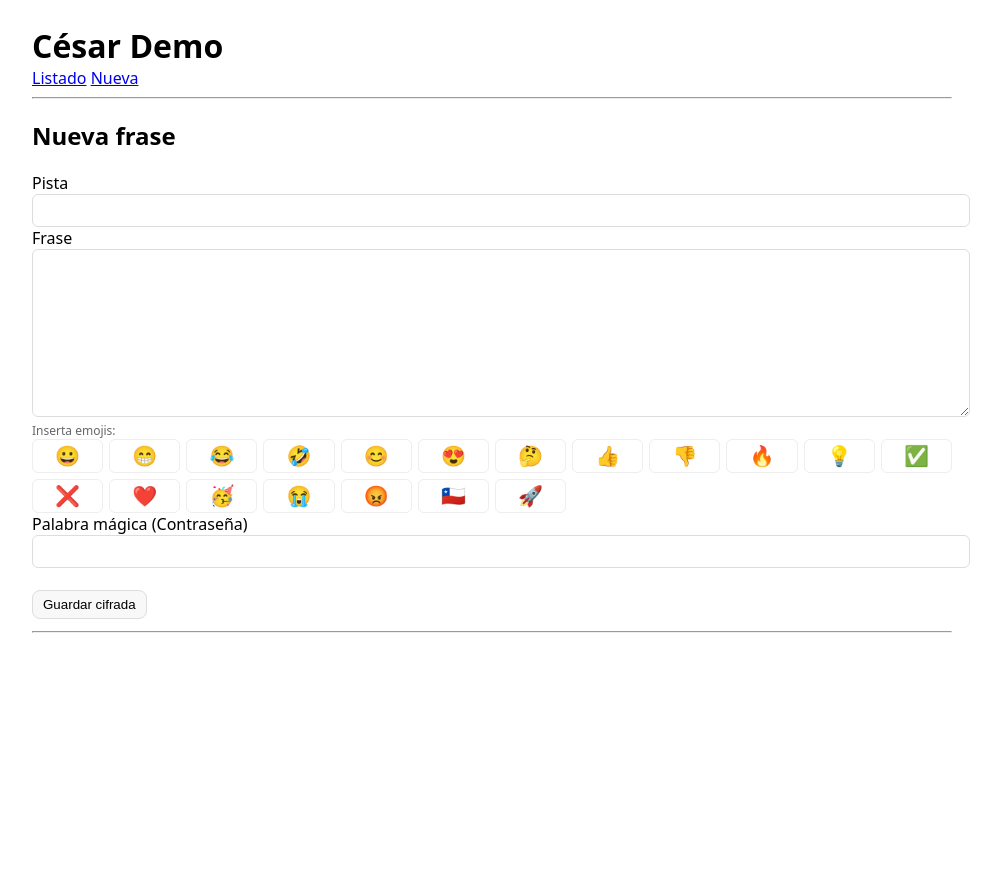
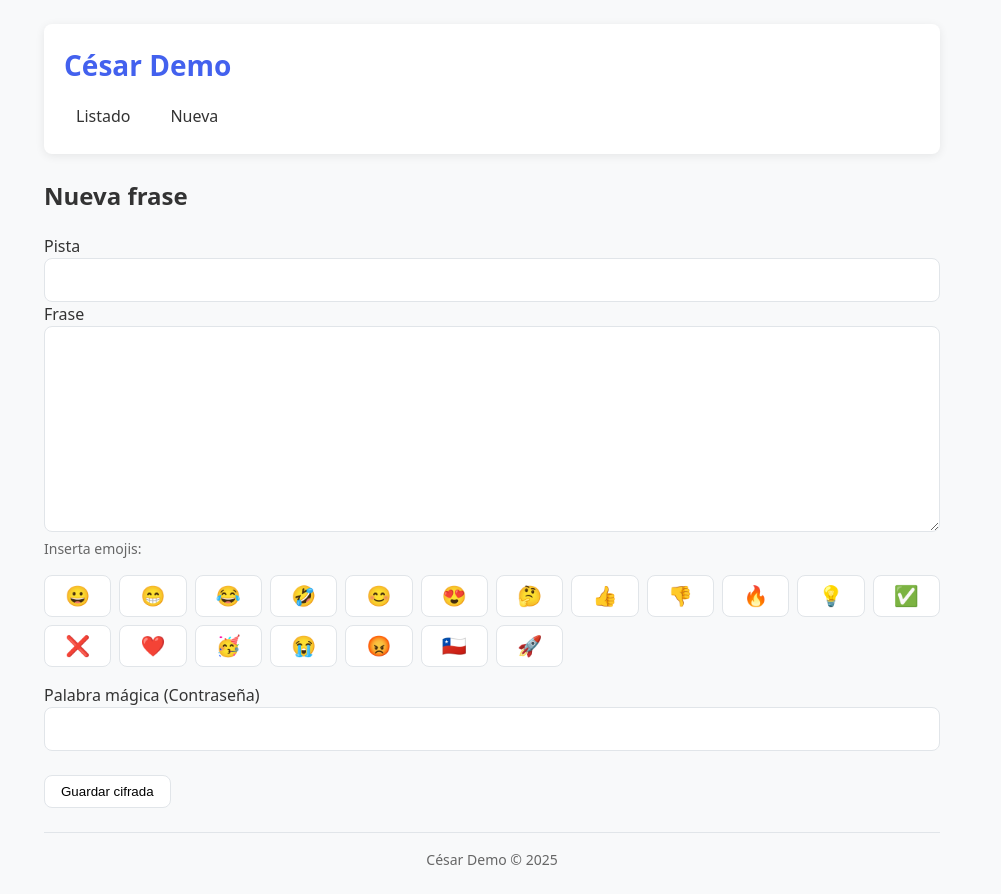
Before and after one commit to codefusion-repo/the-cesar-method, a Django app: page /create/ in a window 1280 px wide. Shown: the whole page, without its empty margins (148-1149 px from the left). Before the commit the page ends 633 px from the top, so only its background shows below. Run offline with Django 5.2, Linux system fonts and the light colour scheme.

Commit message:
template base visual

```diff
--- a/templates/base.html
+++ b/templates/base.html
@@ -5,56 +5,213 @@
     <title>{% block title %}César Demo{% endblock %}</title>
     <meta name="viewport" content="width=device-width, initial-scale=1" />
     <style>
+      :root {
+        --primary-color: #4361ee;
+        --primary-light: #eef2ff;
+        --secondary-color: #3f37c9;
+        --text-color: #333;
+        --text-light: #666;
+        --border-color: #e1e5e9;
+        --success-color: #4caf50;
+        --danger-color: #f44336;
+        --warning-color: #ff9800;
+        --info-color: #2196f3;
+        --bg-color: #f8f9fa;
+        --card-bg: #ffffff;
+        --shadow: 0 2px 10px rgba(0, 0, 0, 0.08);
+        --radius: 8px;
+      }
+
+      * {
+        box-sizing: border-box;
+      }
+
       body {
         font-family: system-ui, Segoe UI, Roboto, Arial, sans-serif;
         max-width: 920px;
         margin: 24px auto;
         padding: 0 12px;
+        background-color: var(--bg-color);
+        color: var(--text-color);
+        line-height: 1.5;
       }
-      header,
+
+      header {
+        background: var(--card-bg);
+        padding: 20px;
+        border-radius: var(--radius);
+        box-shadow: var(--shadow);
+        margin-bottom: 24px;
+      }
+
       footer {
-        margin: 12px 0;
+        margin: 24px 0;
+        text-align: center;
       }
+
+      h1 {
+        margin: 0 0 12px 0;
+        color: var(--primary-color);
+        font-weight: 700;
+        font-size: 28px;
+      }
+
+      nav {
+        display: flex;
+        gap: 16px;
+      }
+
+      nav a {
+        text-decoration: none;
+        color: var(--text-color);
+        font-weight: 500;
+        padding: 6px 12px;
+        border-radius: var(--radius);
+        transition: all 0.2s ease;
+      }
+
+      nav a:hover {
+        background-color: var(--primary-light);
+        color: var(--primary-color);
+      }
+
+      hr {
+        border: none;
+        height: 1px;
+        background-color: var(--border-color);
+        margin: 16px 0;
+      }
+
       .btn {
-        padding: 6px 10px;
-        border: 1px solid #ddd;
-        border-radius: 8px;
-        background: #f8f8f8;
+        padding: 8px 16px;
+        border: 1px solid var(--border-color);
+        border-radius: var(--radius);
+        background: var(--card-bg);
         cursor: pointer;
+        font-weight: 500;
+        transition: all 0.2s ease;
+        display: inline-flex;
+        align-items: center;
+        justify-content: center;
       }
+
+      .btn:hover {
+        background-color: var(--primary-light);
+        border-color: var(--primary-color);
+        color: var(--primary-color);
+      }
+
       .emoji-grid {
         display: grid;
         grid-template-columns: repeat(12, 1fr);
-        gap: 6px;
+        gap: 8px;
+        margin: 16px 0;
       }
+
       .emoji-btn {
         font-size: 20px;
-        padding: 4px 2px;
+        padding: 8px 4px;
         cursor: pointer;
-        border: 1px solid #eee;
-        border-radius: 6px;
-        background: #fff;
+        border: 1px solid var(--border-color);
+        border-radius: var(--radius);
+        background: var(--card-bg);
+        transition: all 0.2s ease;
       }
+
+      .emoji-btn:hover {
+        background-color: var(--primary-light);
+        transform: translateY(-2px);
+        box-shadow: var(--shadow);
+      }
+
       textarea,
       input[type="text"],
       input[type="password"] {
         width: 100%;
-        padding: 8px;
-        border: 1px solid #ddd;
-        border-radius: 6px;
+        padding: 12px;
+        border: 1px solid var(--border-color);
+        border-radius: var(--radius);
+        font-family: inherit;
+        transition: border 0.2s ease;
       }
+
+      textarea:focus,
+      input[type="text"]:focus,
+      input[type="password"]:focus {
+        outline: none;
+        border-color: var(--primary-color);
+        box-shadow: 0 0 0 2px rgba(67, 97, 238, 0.2);
+      }
+
       .card {
-        border: 1px solid #eee;
-        border-radius: 10px;
+        border: 1px solid var(--border-color);
+        border-radius: var(--radius);
+        padding: 20px;
+        margin: 16px 0;
+        background-color: var(--card-bg);
+        box-shadow: var(--shadow);
+        transition: transform 0.2s ease, box-shadow 0.2s ease;
+      }
+
+      .card:hover {
+        transform: translateY(-2px);
+        box-shadow: 0 4px 12px rgba(0, 0, 0, 0.12);
+      }
+
+      .muted {
+        color: var(--text-light);
+        font-size: 14px;
+      }
+
+      .danger {
+        color: var(--danger-color);
+        background-color: rgba(244, 67, 54, 0.1);
         padding: 12px;
-        margin: 10px 0;
+        border-radius: var(--radius);
+        border-left: 4px solid var(--danger-color);
       }
-      .muted {
-        color: #666;
-        font-size: 12px;
+
+      .success {
+        color: var(--success-color);
+        background-color: rgba(76, 175, 80, 0.1);
+        padding: 12px;
+        border-radius: var(--radius);
+        border-left: 4px solid var(--success-color);
       }
-      .danger {
-        color: #a00;
+
+      .warning {
+        color: var(--warning-color);
+        background-color: rgba(255, 152, 0, 0.1);
+        padding: 12px;
+        border-radius: var(--radius);
+        border-left: 4px solid var(--warning-color);
+      }
+
+      .info {
+        color: var(--info-color);
+        background-color: rgba(33, 150, 243, 0.1);
+        padding: 12px;
+        border-radius: var(--radius);
+        border-left: 4px solid var(--info-color);
+      }
+
+      .message-container {
+        margin: 16px 0;
+      }
+
+      @media (max-width: 768px) {
+        .emoji-grid {
+          grid-template-columns: repeat(6, 1fr);
+        }
+
+        nav {
+          flex-direction: column;
+          gap: 8px;
+        }
+
+        nav a {
+          text-align: center;
+        }
       }
     </style>
 
@@ -62,19 +219,26 @@
   </head>
   <body>
     <header>
-      <h1 style="margin: 0">César Demo</h1>
+      <h1>César Demo</h1>
       <nav>
         <a href="{% url 'cesar:list' %}">Listado</a>
         <a href="{% url 'cesar:create' %}">Nueva</a>
       </nav>
-      <hr />
     </header>
-    {% if messages %} {% for m in messages %}
-    <p class="{{ m.tags }}">{{ m }}</p>
-    {% endfor %} {% endif %} {% block content %}{% endblock %}
+
+    <div class="message-container">
+      {% if messages %}
+        {% for m in messages %}
+          <p class="{{ m.tags }}">{{ m }}</p>
+        {% endfor %}
+      {% endif %}
+    </div>
+
+    {% block content %}{% endblock %}
+
     <footer>
       <hr />
-      <p class="muted"></p>
+      <p class="muted">César Demo &copy; {% now "Y" %}</p>
     </footer>
   </body>
 </html>
```
